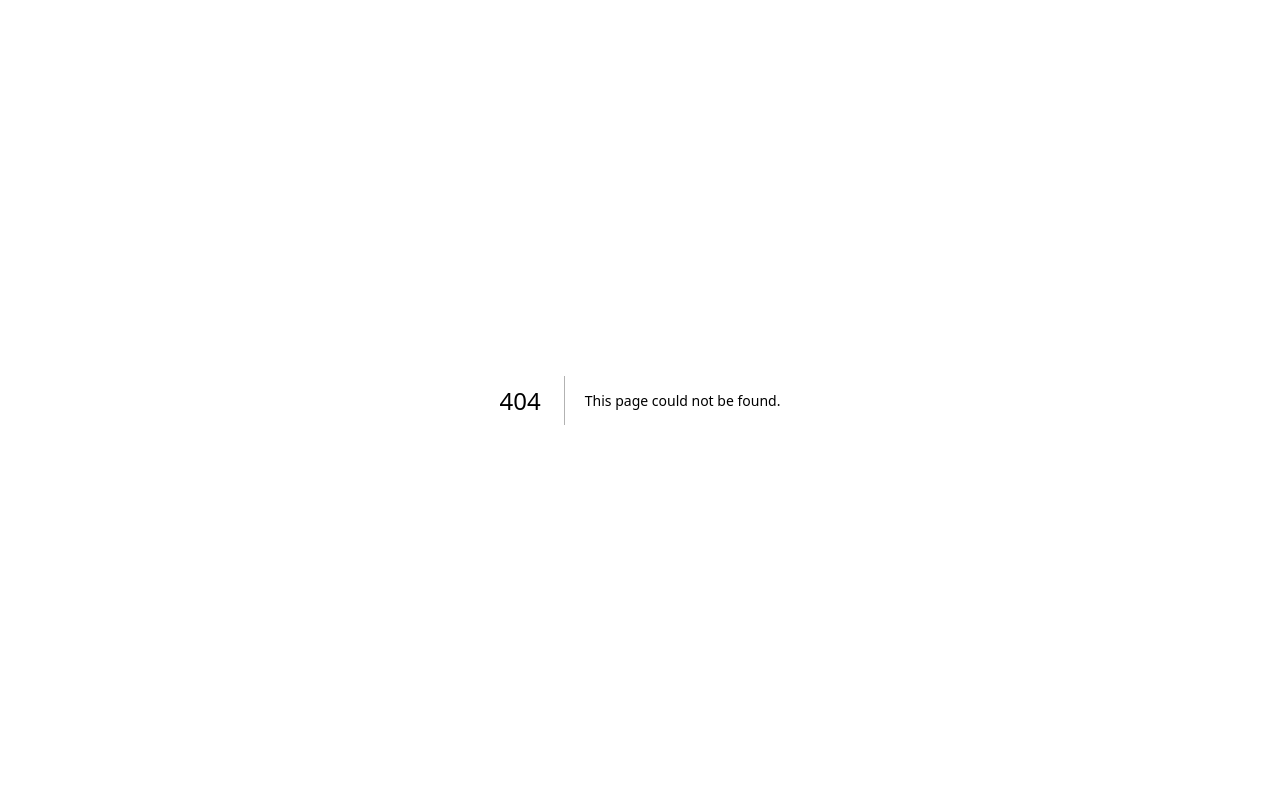
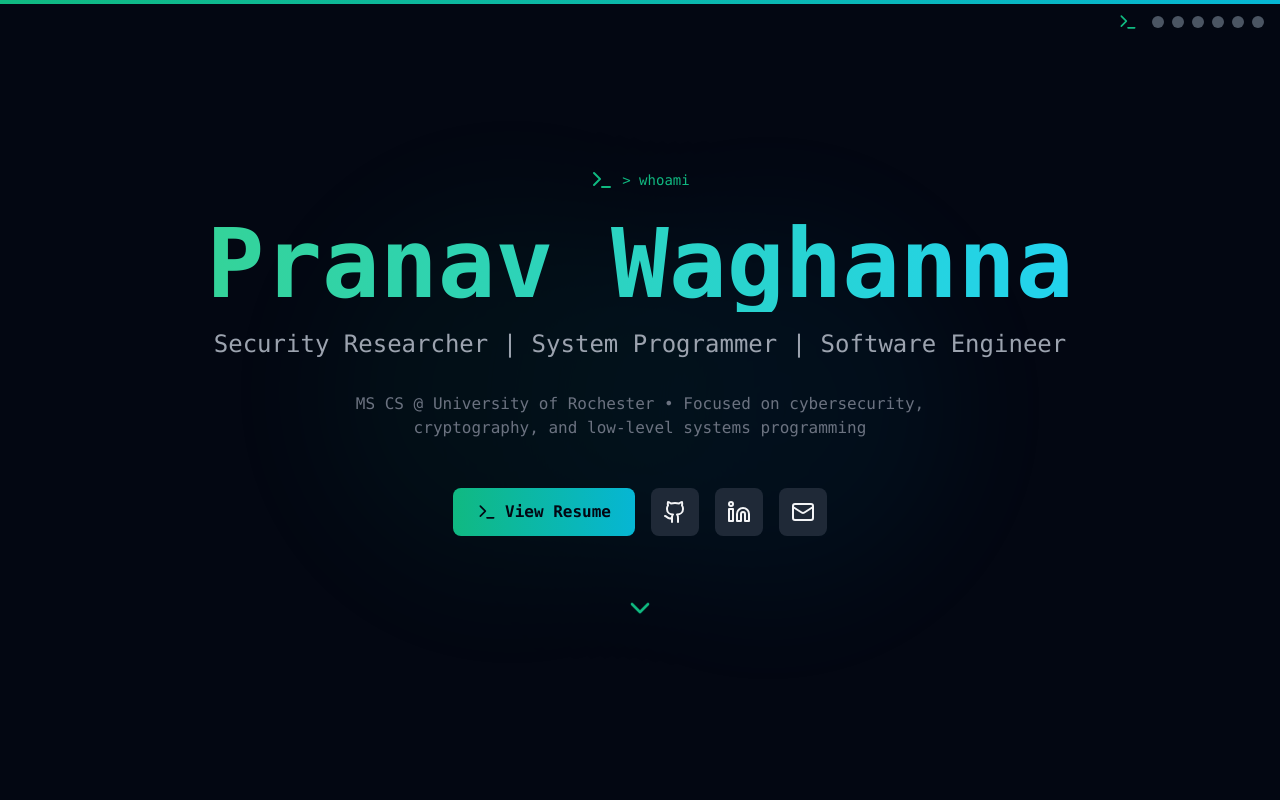
Before and after one commit to pwaghanna/portfolio, a Next.js app: page /portfolio/ in a window 1280 px wide. Before the commit this address had no page. Shown: the top 800 px of the page. Built offline with nearby package versions, Linux system fonts and the light colour scheme.

Commit message:
path reverted

```diff
--- a/next.config.mjs
+++ b/next.config.mjs
@@ -3,8 +3,8 @@
     output: 'export',
 
 
-    // basePath: '/portfolio',
-    // assetPrefix: '/portfolio',
+    basePath: '/portfolio',
+    assetPrefix: '/portfolio',
 
     images: {
       unoptimized: true
--- a/pages/_app.js
+++ b/pages/_app.js
@@ -6,7 +6,7 @@ export default function App({ Component, pageProps }) {
     <>
     <Head>
       <title>Pranav Waghanna - Portfolio</title>
-      <link rel="icon" href="/favicon2.png" />
+      <link rel="icon" href="/portfolio/favicon2.png" />
     </Head>
     <Component {...pageProps} />
     </>
--- a/pages/index.js
+++ b/pages/index.js
@@ -188,7 +188,7 @@ const Portfolio = () => {
           </p>
           <div className="flex gap-4 justify-center">
             <a
-              href="/Resume_PranavWaghanna.pdf"
+              href="/portfolio/Resume_PranavWaghanna.pdf"
               target="_blank"
               rel="noopener noreferrer"
               className="px-6 py-3 bg-gradient-to-r from-emerald-500 to-cyan-500 text-gray-950 font-bold rounded-lg transition-all duration-300 hover:scale-110 hover:shadow-lg hover:shadow-emerald-500/50 flex items-center gap-2"
```
